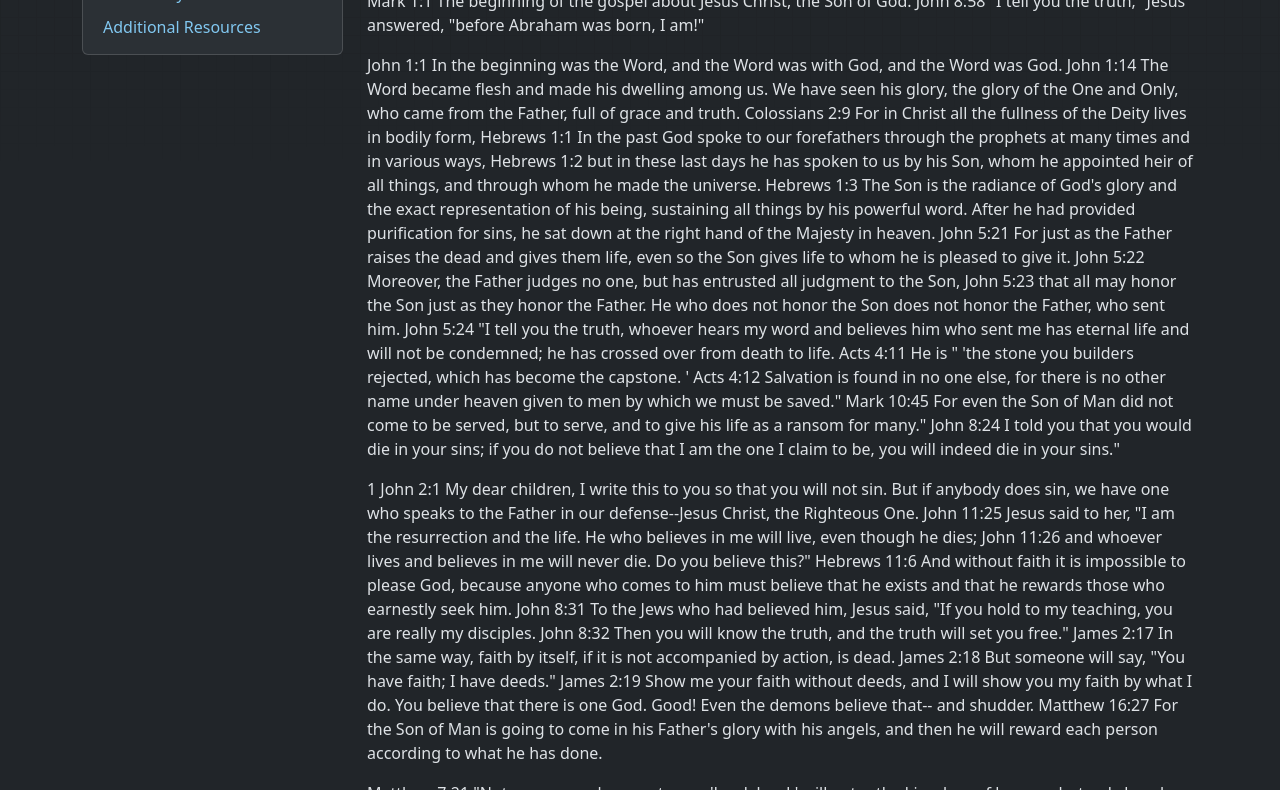
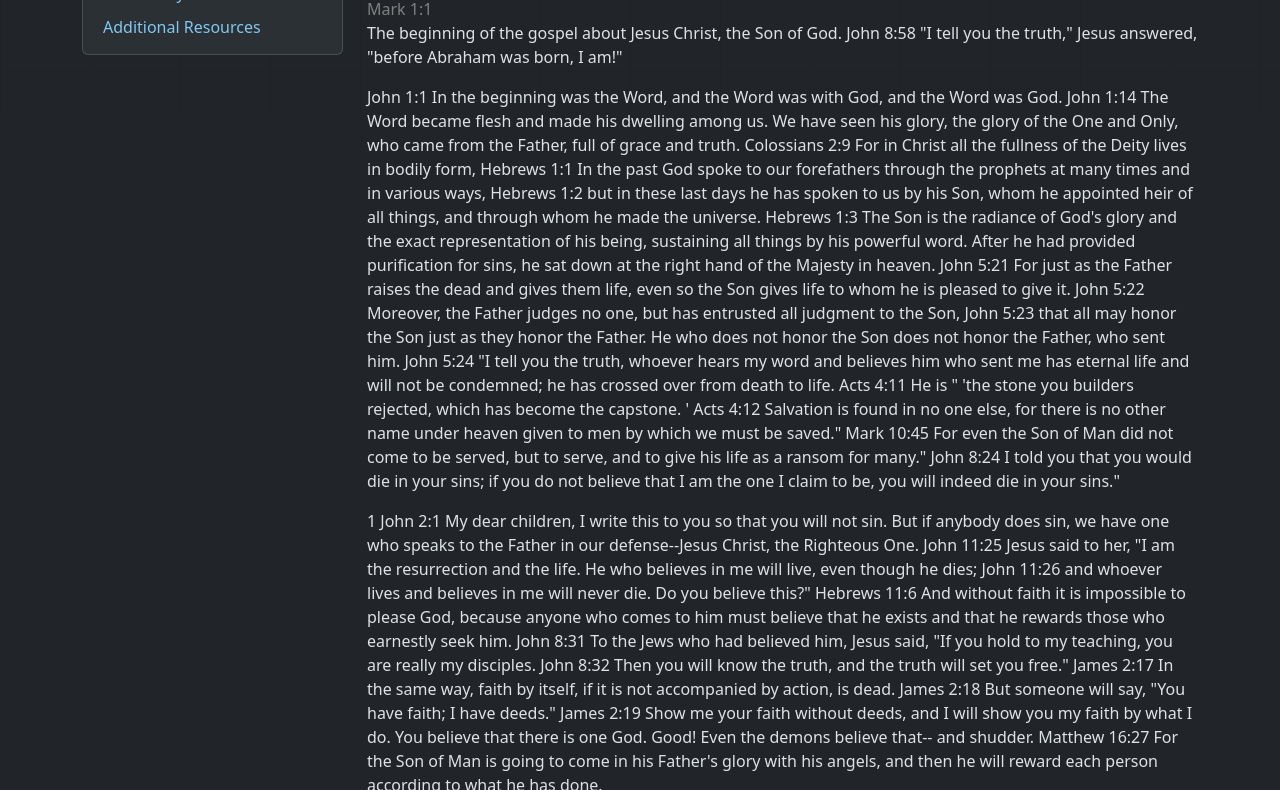
Before and after one commit to churchofchristalgo/Church-Of-Christ, a plain HTML site: page indexStudy/WhoisJesus.html in a window 1280 px wide. Shown: the part 145-935 px from the top of the page. Drawn offline with nearby package versions, Linux system fonts and the light colour scheme; files whose address does not match are found by name.

Commit message:
Update reference display for Mark 1:1
Added a reference display for Mark 1:1 and changed text color.

```diff
--- a/indexStudy/WhoisJesus.html
+++ b/indexStudy/WhoisJesus.html
@@ -1,6 +1,6 @@
 <!DOCTYPE html>
 <html lang="en" data-bs-theme="dark">
-    <!-- x --> <!-- 11/14/2026 -->
+    <!-- x --> <!-- 11/14/2026 --> <!--<div style="color:LightGray;">Reference 1:1</div>-->
     <head>
         <meta charset="utf-8">
         <meta http-equiv="X-UA-Compatible" content="IE=edge">
@@ -100,7 +100,7 @@
 
 <h1 id="Who-is-Jesus">Who is Jesus</h1>
 <p>
-Mark 1:1 The beginning of the gospel about Jesus Christ, the Son of God.
+<div style="color:Gray;">Mark 1:1</div> The beginning of the gospel about Jesus Christ, the Son of God.
 
 John 8:58 "I tell you the truth," Jesus answered, "before Abraham was born, I am!"
 </p>
```
